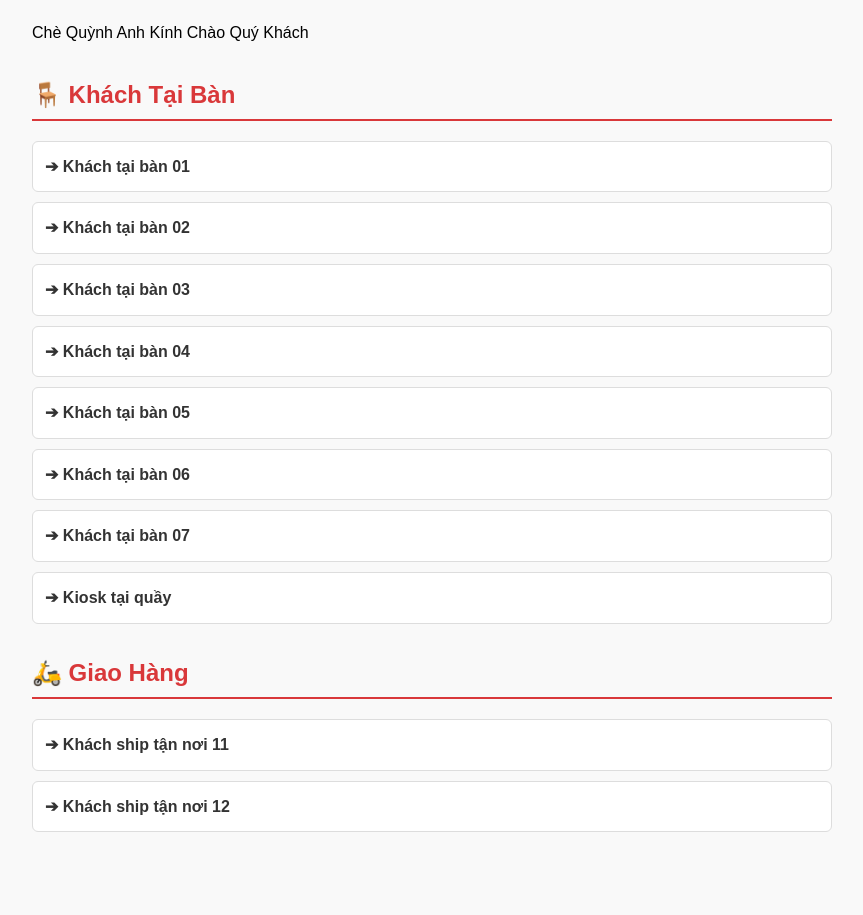
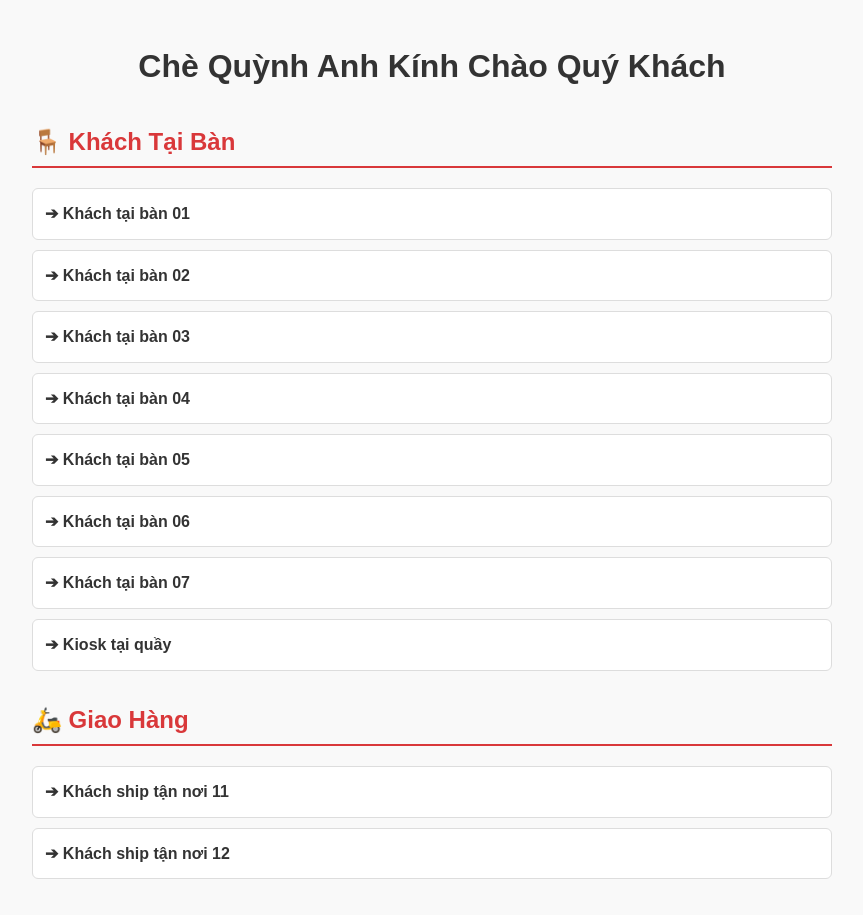
Before and after one commit to Phatandanhminh123/chequynhanh.com, a plain HTML site: page index.html in a window 1280 px wide. Shown: the whole page, without its empty margins (208-1071 px from the left). Before the commit the page ends 868 px from the top, so only its background shows below. Drawn offline with Linux system fonts and the light colour scheme.

Commit message:
Update index.html

```diff
--- a/index.html
+++ b/index.html
@@ -15,8 +15,8 @@
     </style>
 </head>
 <body>
-                 Chè Quỳnh Anh Kính Chào Quý Khách
-    <h1></h1>
+
+    <h1>  Chè Quỳnh Anh Kính Chào Quý Khách</h1>
 
     <h2>🪑 Khách Tại Bàn</h2>
     <ul>
```
